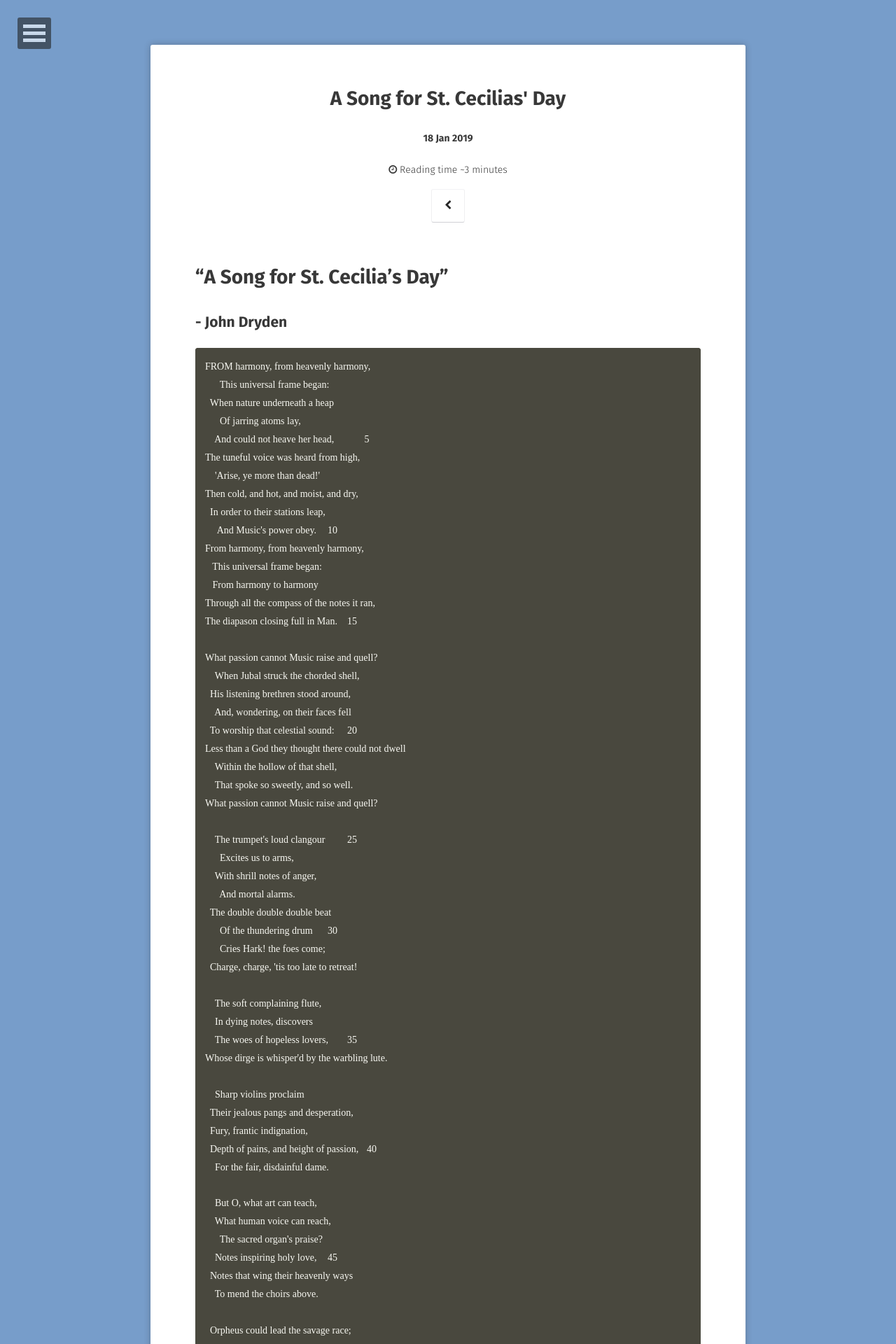
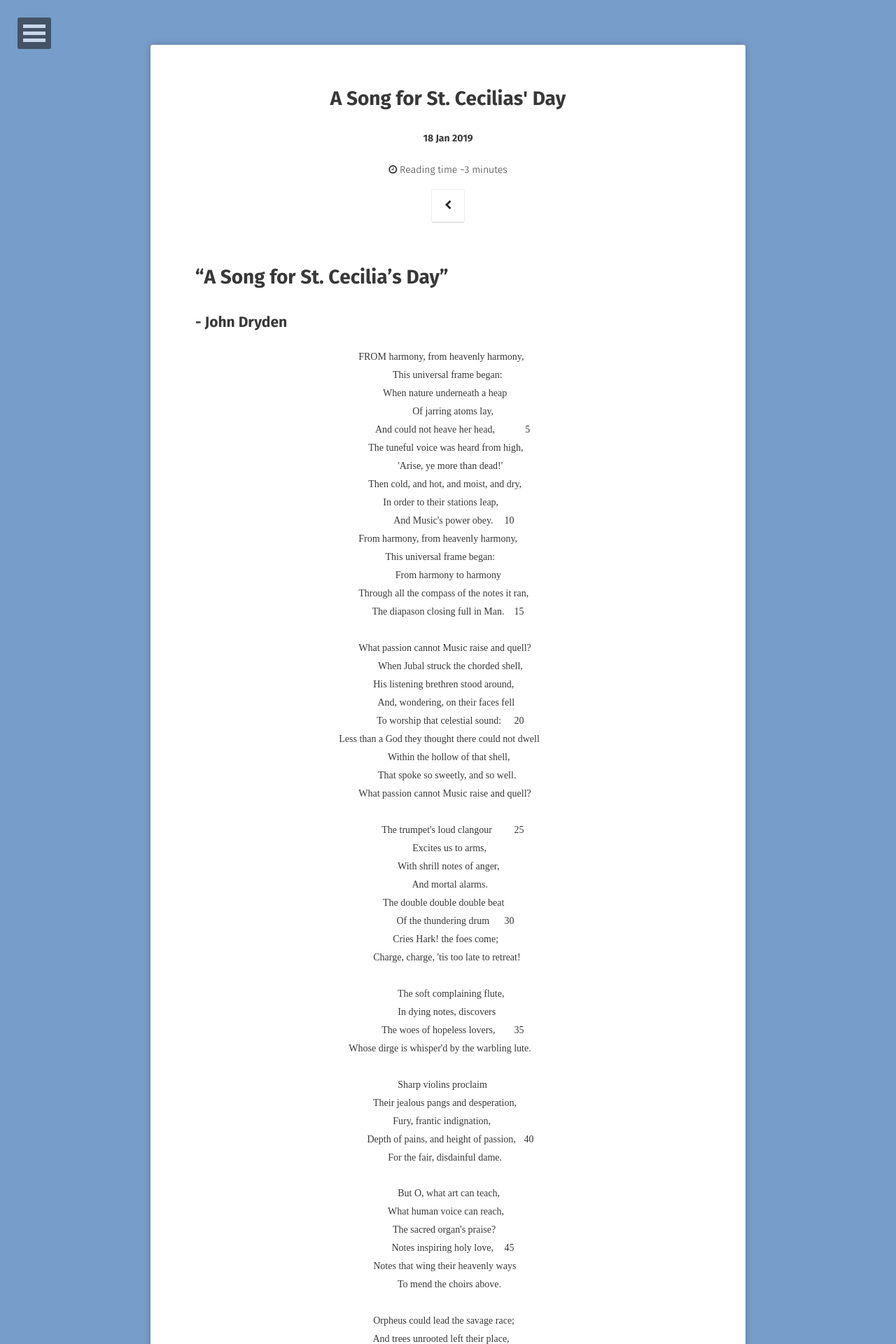
Before and after one commit to EthenStrine/site, a Jekyll site: the page built from _posts/2019-01-18-a-song-for-st-cecilias-day.md, in a window 1280 px wide. Shown: the top 1920 px of the page at 70% size. Built offline with Jekyll 4.4.1, drawn with Linux system fonts in a browser that asks for light colours; some web fonts are replaced; comment, search, counter and statistics services are not loaded.

Commit message:
Update 2019-01-18-a-song-for-st-cecilias-day.md

````diff
--- a/_posts/2019-01-18-a-song-for-st-cecilias-day.md
+++ b/_posts/2019-01-18-a-song-for-st-cecilias-day.md
@@ -13,7 +13,7 @@ comments: true
 # "A Song for St. Cecilia's Day"
 ## - John Dryden
 
-```
+<pre align=center>
 FROM harmony, from heavenly harmony,
       This universal frame began:
   When nature underneath a heap
@@ -87,7 +87,7 @@ This crumbling pageant shall devour,	  60
 The trumpet shall be heard on high,
 The dead shall live, the living die,
 And Music shall untune the sky!
-```
+</pre>
 
 &nbsp;&nbsp;&nbsp;This poem helps us to usher in the *Neoclassical Period* in English literature - *neoclassicism* is the revival in the seventeenth and eighteenth centuries of classical standards of **order, balance,** and **harmony** in literature. Neoclassical writers like Dryden and **Alexander Pope** developed a style that was characterised by good form, logic, symmetry, grace, good taste, restraint, clarity, and conciseness.
 
````
